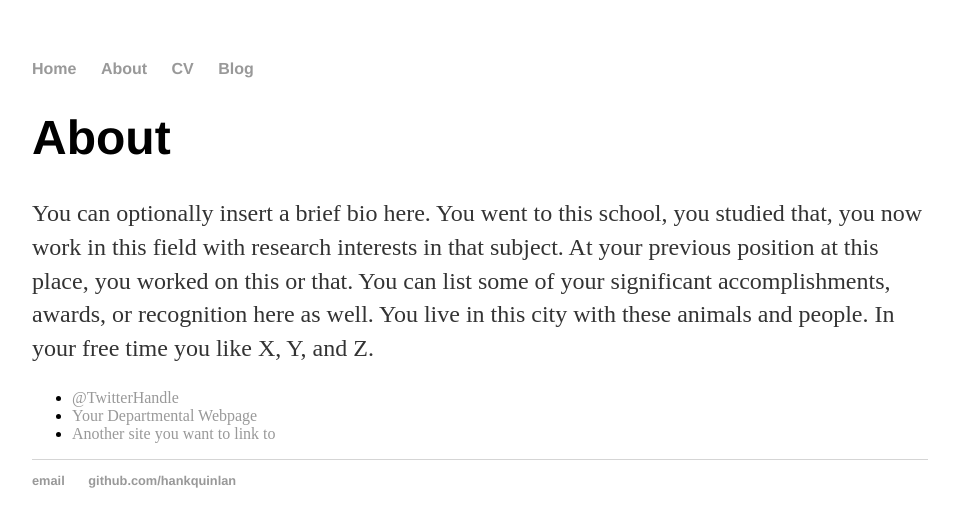
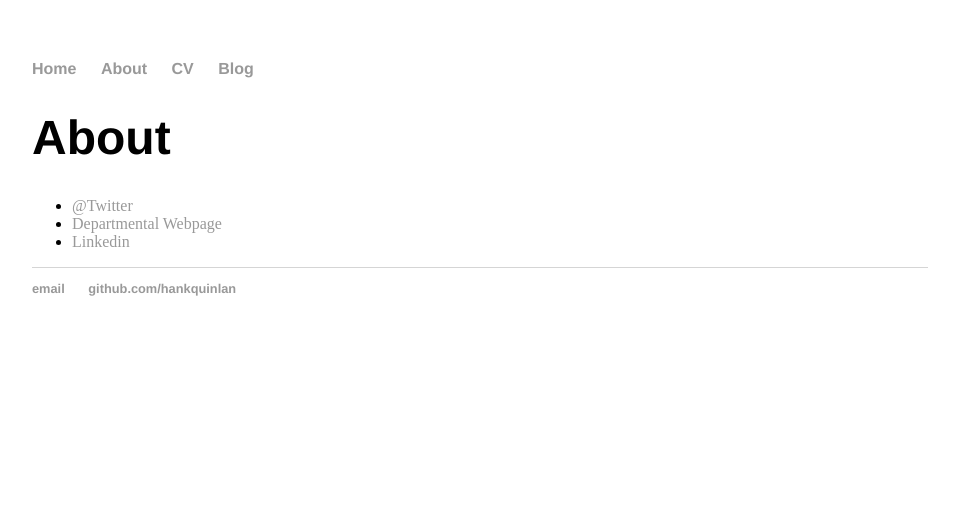
Before and after one commit to DanlanChen/DanlanChen.github.io, a Jekyll site: the page built from about/index.html, in a window 1280 px wide. Shown: the top 527 px of the page, without its empty margins (160-1119 px from the left). Built offline with Jekyll 4.4.1, drawn with Linux system fonts in a browser that asks for light colours.

Commit message:
Update index.html

```diff
--- a/about/index.html
+++ b/about/index.html
@@ -1,15 +1,15 @@
 ---
 layout: default
-title: About Hank Quinlan
+title: About Danlan Chen
 ---
 
 		<div class="about">
 			<h1>About</h1>
-			<p>You can optionally insert a brief bio here. You went to this school, you studied that, you now work in this field with research interests in that subject. At your previous position at this place, you worked on this or that. You can list some of your significant accomplishments, awards, or recognition here as well. You live in this city with these animals and people. In your free time you like X, Y, and Z.</p>
+			<p></p>
 
 			<ul class="contacts">
-				<li><a href="#">@TwitterHandle</a></li>
-				<li><a href="#">Your Departmental Webpage</a></li>
-				<li><a href="#">Another site you want to link to</a></li>
+				<li><a href="https://twitter.com/dengdeng599">@Twitter</a></li>
+				<li><a href="http://cs.mcgill.ca/">Departmental Webpage</a></li>
+				<li><a href="https://www.linkedin.com/">Linkedin</a></li>
 				</ul>
 		</div>
```
